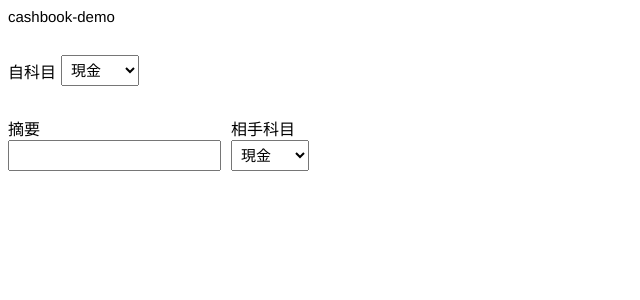
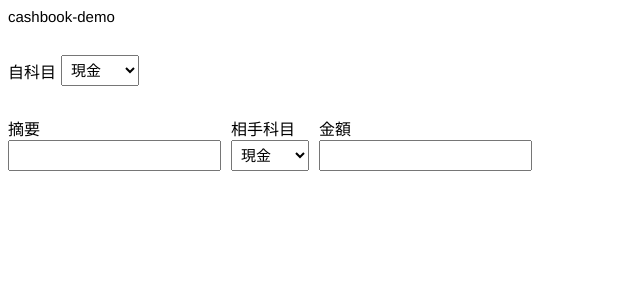
Before and after one commit to asaas/cashbook-demo, a Vue app: page / in a window 1280 px wide. Shown: the top 300 px of the page, without its empty margins (0-640 px from the left). Built offline with nearby package versions, Linux system fonts and the light colour scheme.

Commit message:
feat: add AmountInput

```diff
--- a/src/App.vue
+++ b/src/App.vue
@@ -17,6 +17,11 @@
       <div>相手科目</div>
       <account-select />
     </div>
+    <v-spacer width="10px" />
+    <div class="amount">
+      <div>金額</div>
+      <amount-input />
+    </div>
   </div>
 </template>
 
@@ -25,6 +30,7 @@ import { defineComponent } from 'vue';
 
 import AccountSelect from './components/AccountSelect.vue'
 import DescriptionInput from './components/DescriptionInput.vue'
+import AmountInput from './components/AmountInput.vue'
 import VSpacer from './components/VSpacer.vue'
 
 export default defineComponent({
@@ -33,6 +39,7 @@ export default defineComponent({
   components: {
     AccountSelect,
     DescriptionInput,
+    AmountInput,
     VSpacer
   }
 });
--- /dev/null
+++ b/src/components/AmountInput.vue
@@ -0,0 +1,18 @@
+<template>
+  <input class="amount-input" type="text" value=""/>
+</template>
+
+<script lang="ts">
+import { defineComponent } from 'vue';
+
+export default defineComponent({
+  name: 'AmountInput'
+})
+</script>
+
+<style scoped>
+.amount-input {
+  padding: 5px;
+  font-size: var(--font-size);
+}
+</style>
```
